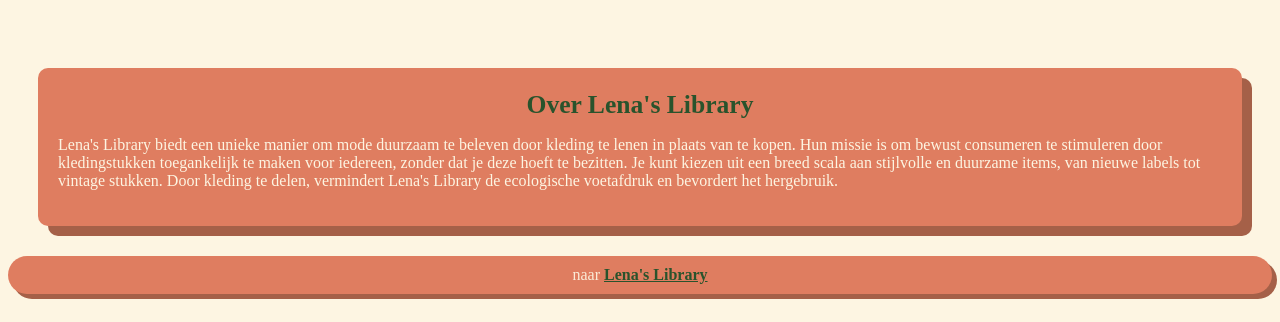
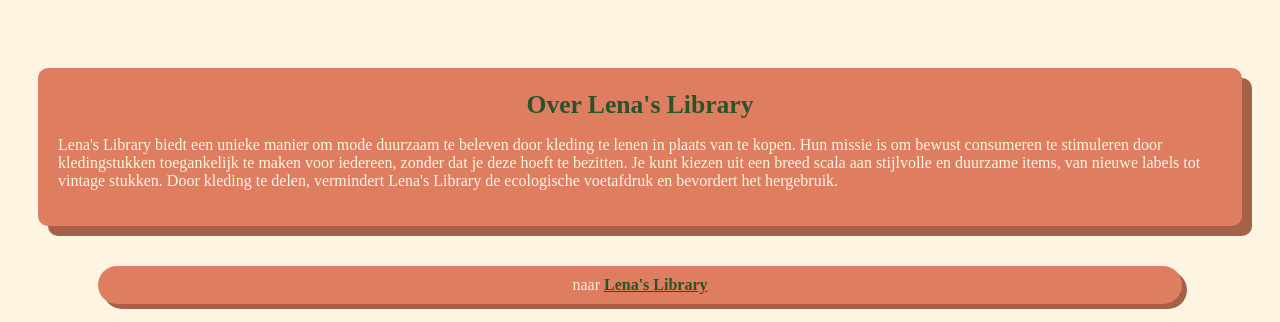
Before and after one commit to annevdzwaan/FashionLibrary, a plain HTML site: page index.html in a window 1280 px wide. Shown: the part 458-780 px from the top of the page. Drawn offline with Linux system fonts and the light colour scheme.

Commit message:
Add files via upload

```diff
--- a/styles.css
+++ b/styles.css
@@ -103,6 +103,7 @@ nav a:active {
     display: block;
     margin: 20px auto;
     box-shadow: 5px 5px 0px #A56048;
+    margin: 40px 90px 40px 90px;
  }
 
 .knop:active{
```
